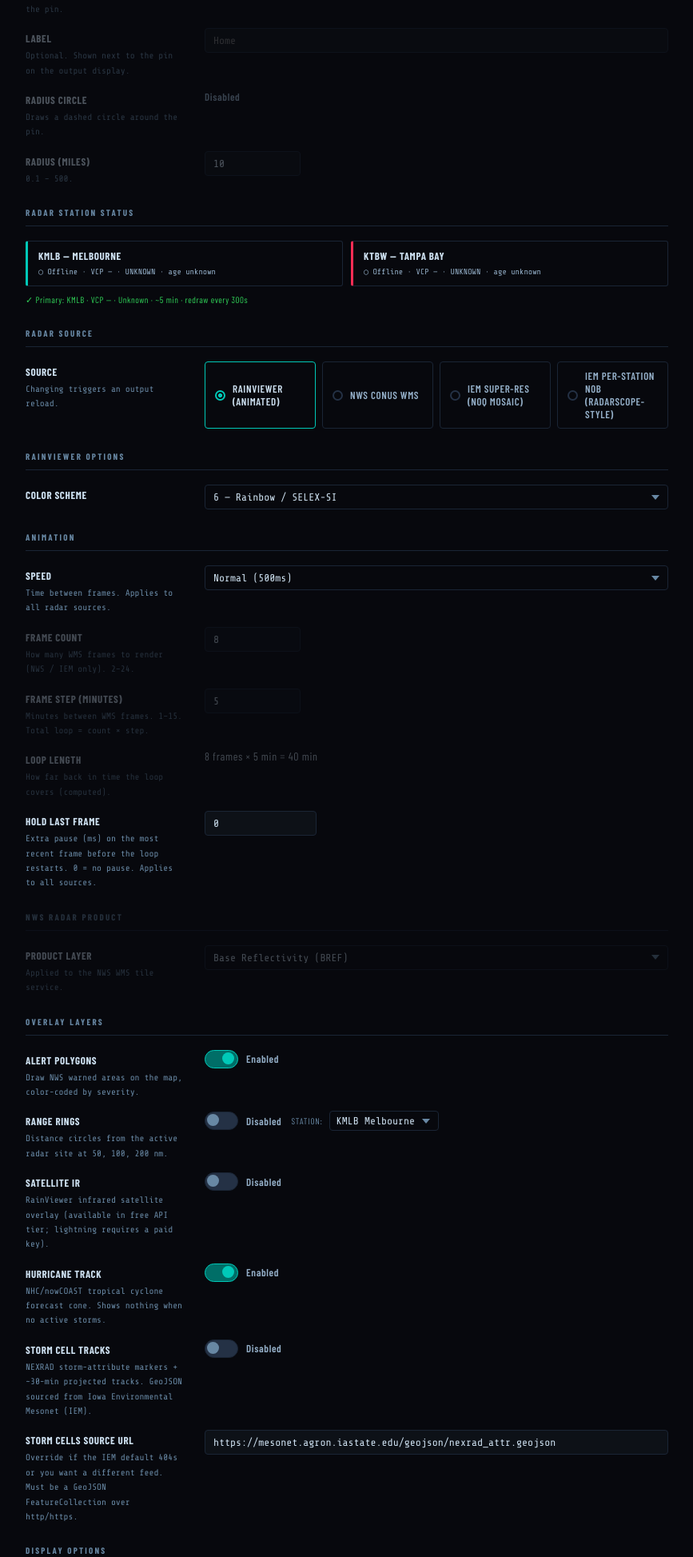
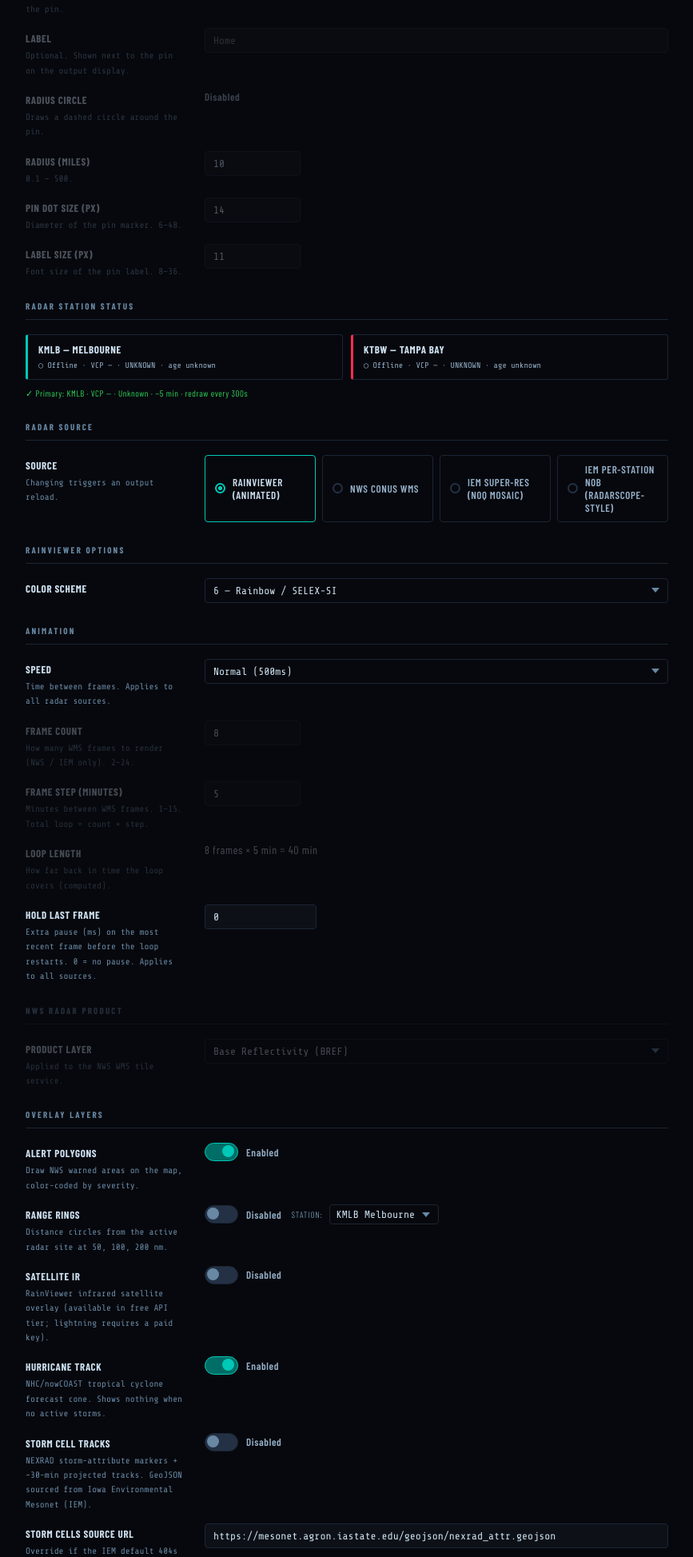
Before and after one commit to ShowSysDan/WetNoseWeather, a Flask app: page /settings in a window 1280 px wide. Shown: the part 937-2884 px from the top of the page at 80% size, without its empty margins (206-1073 px from the left). Run offline with Flask 3, Linux system fonts and the light colour scheme.

Commit message:
Add pin_size_px + pin_label_size_px settings
The pin dot and label were hardcoded at 14px / 11px. Now both are
configurable so the kiosk operator can tune visibility for their
screen size and viewing distance.

Backend
- DEFAULT_SETTINGS gains pin_size_px (default 14) and
  pin_label_size_px (default 11), validated and clamped via the
  existing ii() helper (6–48 and 8–36 respectively).

Output
- loadPin() reads the two settings, computes a box size that
  includes the 2px border + 2px ring (so the geographic anchor
  stays correct as the dot grows), and uses template literals to
  inject the values into the divIcon HTML. The label's iconAnchor
  scales with the font size so it stays vertically centered on
  the dot.

Settings page
- Two number inputs added under the Pin section ("Pin Dot Size" and
  "Label Size"), both wired to updatePinPreview so the mini-map
  pin resizes live as you type.
- pinIcon() builder now reads pin_size_px from the form so the
  mini-map preview matches what the kiosk will render. ensurePinMarker
  calls setIcon() on subsequent updates, not just the first creation.

Docs
- README config table gets two new rows.
- settings.example.json carries the defaults.

```diff
--- a/app.py
+++ b/app.py
@@ -125,6 +125,8 @@ DEFAULT_SETTINGS = {
     'pin_label':           '',
     'pin_radius_enabled':  False,
     'pin_radius_miles':    10,
+    'pin_size_px':         14,
+    'pin_label_size_px':   11,
     # Storm cell tracks (IEM NEXRAD storm-attributes feed)
     'show_storm_cells':    False,
     'storm_cells_url':     'https://mesonet.agron.iastate.edu/geojson/nexrad_attr.geojson',
@@ -201,6 +203,7 @@ def validate_settings(data):
     fi('map_lat',-90,90); fi('map_lon',-180,180)
     fi('pin_lat',-90,90); fi('pin_lon',-180,180)
     fi('pin_radius_miles', 0.1, 500)
+    ii('pin_size_px', 6, 48); ii('pin_label_size_px', 8, 36)
     ii('map_zoom',2,18); ii('opacity',0,100); ii('anim_speed',50,5000)
     ii('rv_color',0,8); ii('syslog_port',1,65535)
     ii('wms_frame_count',2,24); ii('wms_frame_step_min',1,15)
--- a/settings.example.json
+++ b/settings.example.json
@@ -30,6 +30,8 @@
   "pin_label":           "",
   "pin_radius_enabled":  false,
   "pin_radius_miles":    10,
+  "pin_size_px":         14,
+  "pin_label_size_px":   11,
   "show_storm_cells":    false,
   "storm_cells_url":     "https://mesonet.agron.iastate.edu/geojson/nexrad_attr.geojson",
   "updated_at":          0
--- a/templates/settings.html
+++ b/templates/settings.html
@@ -340,6 +340,26 @@
         <div class="field-control">
           <input class="styled-input" type="number" id="pin_radius_miles"
                  min="0.1" max="500" step="0.1" style="width:120px"
+                 oninput="updatePinPreview()">
+        </div>
+      </div>
+
+      <div class="field-row">
+        <div class="field-label"><strong>Pin Dot Size (px)</strong>
+          <span>Diameter of the pin marker. 6–48.</span></div>
+        <div class="field-control">
+          <input class="styled-input" type="number" id="pin_size_px"
+                 min="6" max="48" step="1" style="width:120px"
+                 oninput="updatePinPreview()">
+        </div>
+      </div>
+
+      <div class="field-row">
+        <div class="field-label"><strong>Label Size (px)</strong>
+          <span>Font size of the pin label. 8–36.</span></div>
+        <div class="field-control">
+          <input class="styled-input" type="number" id="pin_label_size_px"
+                 min="8" max="36" step="1" style="width:120px"
                  oninput="updatePinPreview()">
         </div>
       </div>
@@ -728,11 +748,18 @@ function initPosMap(lat, lon, zoom){
 }
 
 // ── Pin marker + radius preview ──────────────────────────
+function pinSizeFromForm(){
+  const n = parseInt(document.getElementById('pin_size_px').value);
+  return Number.isFinite(n) ? Math.max(6, Math.min(48, n)) : 14;
+}
+
 function pinIcon(){
+  const sz = pinSizeFromForm();
+  const box = sz + 4, anchor = box/2;
   return L.divIcon({
-    html:'<div style="width:14px;height:14px;border-radius:50%;background:#00c9b8;'
+    html:`<div style="width:${sz}px;height:${sz}px;border-radius:50%;background:#00c9b8;`
         +'border:2px solid #07080d;box-shadow:0 0 0 2px #00c9b8"></div>',
-    className:'',iconSize:[14,14],iconAnchor:[7,7]
+    className:'',iconSize:[box,box],iconAnchor:[anchor,anchor]
   });
 }
 
@@ -748,6 +775,7 @@ function ensurePinMarker(lat,lon){
     });
   } else {
     pinMarker.setLatLng([lat,lon]);
+    pinMarker.setIcon(pinIcon());
   }
 }
 
@@ -978,6 +1006,8 @@ function applyToForm(s){
   document.getElementById('pin_label').value=s.pin_label||'';
   document.getElementById('pin_radius_enabled').checked=!!s.pin_radius_enabled;
   document.getElementById('pin_radius_miles').value=s.pin_radius_miles??10;
+  document.getElementById('pin_size_px').value=s.pin_size_px??14;
+  document.getElementById('pin_label_size_px').value=s.pin_label_size_px??11;
   togglePinFields();
 }
 
@@ -1091,6 +1121,8 @@ async function saveSettings(){
     pin_label:           document.getElementById('pin_label').value.trim(),
     pin_radius_enabled:  document.getElementById('pin_radius_enabled').checked,
     pin_radius_miles:    parseFloat(document.getElementById('pin_radius_miles').value)||10,
+    pin_size_px:         parseInt(document.getElementById('pin_size_px').value)||14,
+    pin_label_size_px:   parseInt(document.getElementById('pin_label_size_px').value)||11,
     show_storm_cells:    document.getElementById('show_storm_cells').checked,
     storm_cells_url:     document.getElementById('storm_cells_url').value.trim(),
   };
```
Also changed, not shown: templates/output.html (+12 -4 lines), README.md.
